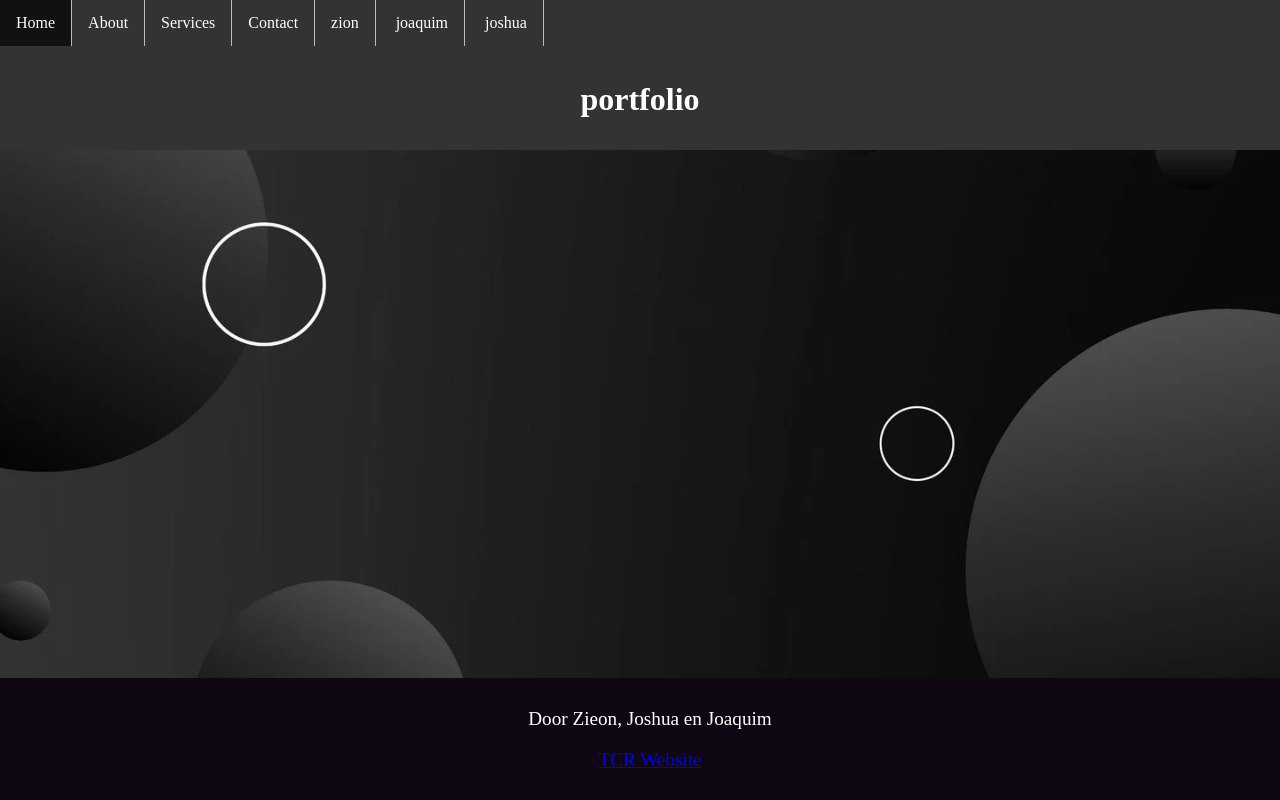
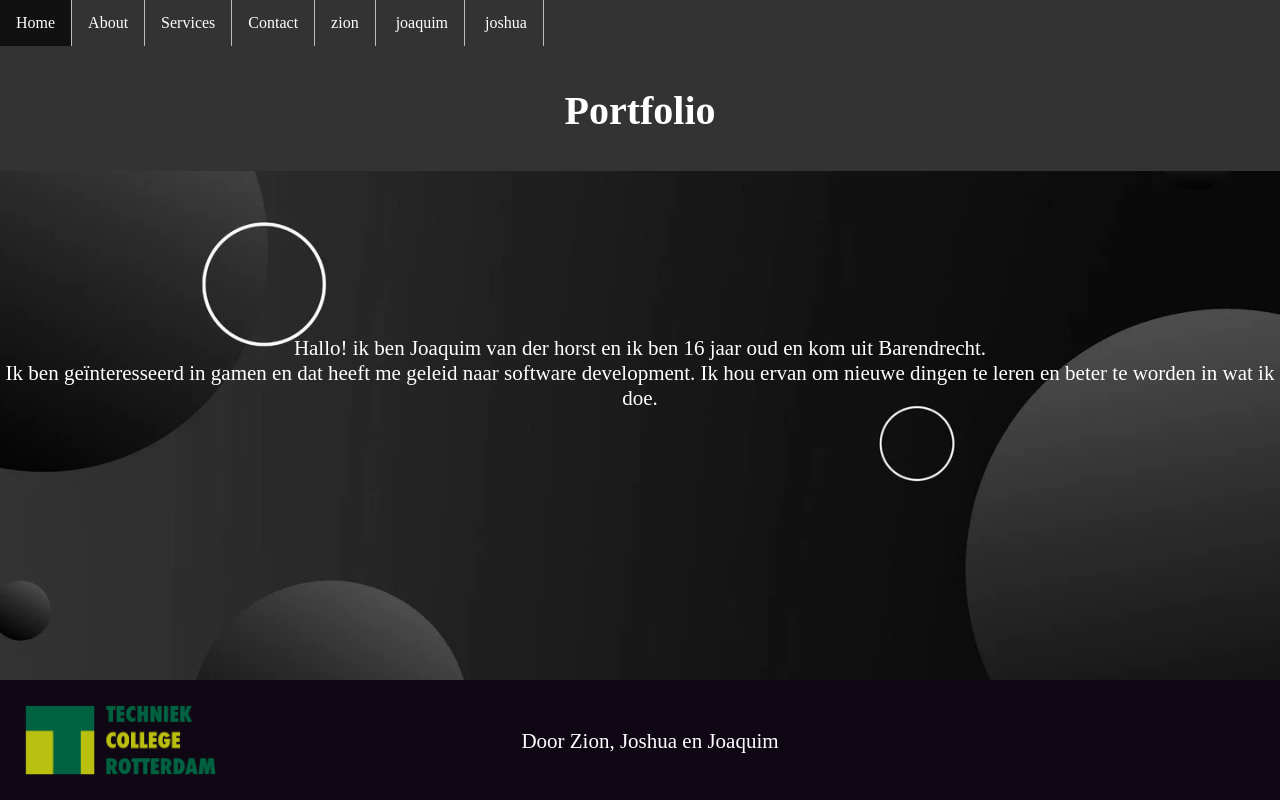
Before and after one commit to JoshuaS-TCR/Website.Game, a plain HTML site: page portfolio.joaquim.html in a window 1280 px wide. Drawn offline with Linux system fonts and the light colour scheme.

Commit message:
vghbnjklm

```diff
--- a/Website.Game.Css
+++ b/Website.Game.Css
@@ -9,20 +9,19 @@ body {
 }
 
 h1 {
-    font-size: 2em;
+    font-size: 40px;
     color: white;
     text-align: center;
-
 }
 
 h2 {
-  font-size: 2em;
+  font-size: 30px;
   color: white;
   text-align: center;
 }
 
 p {
-    font-size: 1.2em;
+    font-size: 21px;
     color: white;
     text-align: center;
 }
--- a/portfolio.joaquim.html
+++ b/portfolio.joaquim.html
@@ -52,19 +52,23 @@
     </ul>
 
     <header>
-        <h1>portfolio</h1>
+        <h1>Portfolio</h1>
       </header>
 
     <div>
-        <br><br>
-        <p></p>
+        <br><br><br><br><br><br><br><br>
+        <p>
+        Hallo! ik ben Joaquim van der horst en ik ben 16 jaar oud en kom uit Barendrecht. <br>
+        Ik ben geïnteresseerd in gamen en dat heeft me geleid naar software development.
+        Ik hou ervan om nieuwe dingen te leren en beter te worden in wat ik doe.</p>
         </div>
 
 
-    <footer>
-        <p>Door Zieon, Joshua en Joaquim</p>
-        <p><a href="https://www.tcr.nl/" target="_blank">TCR Website</a></p>
-      </footer>
+        <footer>
+            <div class="footermenuimg">
+              <br><p>Door Zion, Joshua en Joaquim</p>
+          </div>
+          </footer>
 
 </body>
 </html>
```
Also changed, not shown: Website.Game.Html (+2 -2 lines), goededoel joaquim.html (+5 -4 lines), pm joaquim.html (+5 -4 lines).
